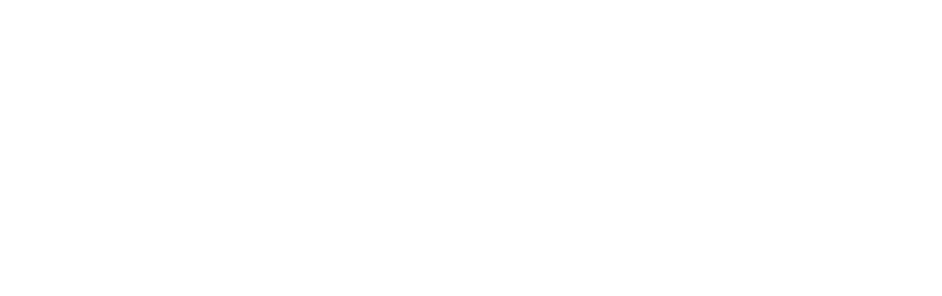
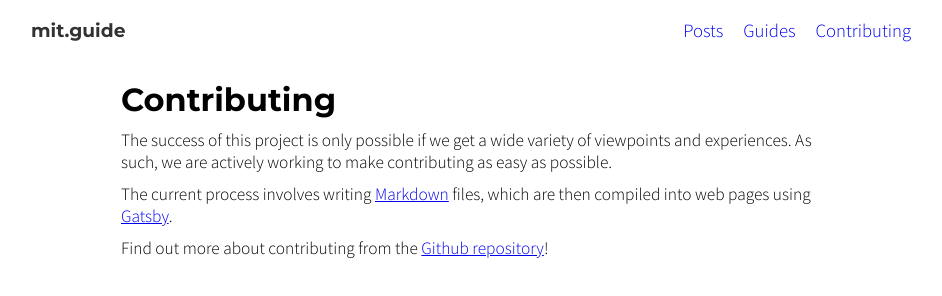
Before and after one commit to mitguide/mitguide.github.io, a Gatsby site: page /contributing in a window 1280 px wide. Before the commit this address had no page. Shown: the whole page, without its empty margins (169-1111 px from the left). Built offline with nearby package versions, Linux system fonts and the light colour scheme; Gatsby itself is replaced by a stand-in of ours.

```diff
--- a/src/components/header.js
+++ b/src/components/header.js
@@ -18,6 +18,7 @@
         <div className={styles.links}>
           <Link className={styles.clickable} to="#">Posts</Link>
           <Link className={styles.clickable} to="#">Guides</Link>
+          <Link className={styles.clickable} to="/contributing">Contributing</Link>
         </div>
       </header>
     )
--- a/src/components/layout.module.scss
+++ b/src/components/layout.module.scss
@@ -1,3 +1,5 @@
+@import "../styles/variables";
+
 * {
   margin: 0;
   padding: 0;
@@ -8,3 +10,10 @@
   padding-right: 20px;
   margin: auto;
 }
+
+p {
+  font-family: $bodyfont;
+  font-size: 13pt;
+  margin-top: 10px;
+  margin-bottom: 10px;
+}
--- /dev/null
+++ b/src/pages/contributing.js
@@ -0,0 +1,34 @@
+import React, { Component } from "react"
+
+import Layout from "../components/layout"
+import logo from "../assets/logo.png"
+import styles from "./contributing.module.scss"
+
+class Home extends Component {
+
+  render() {
+    return (
+      <Layout>
+        <div className={styles.widthContainer}>
+          <div className={styles.content}>
+            <h1 className={styles.header}>
+              Contributing
+            </h1>
+
+            <p>
+              The success of this project is only possible if we get a wide variety of viewpoints and experiences. As such, we are actively working to make contributing as easy as possible.
+            </p>
+
+            <p>
+              The current process involves writing <a rel="noreferrer" target="_blank" href="https://www.markdownguide.org/">Markdown</a> files, which are then compiled into web pages using <a rel="noreferrer" target="_blank" href="https://www.gatsbyjs.com/">Gatsby</a>.
+            </p>
+
+            <p>Find out more about contributing from the <a rel="noreferrer" target="_blank" href="https://github.com/mitguide/mitguide.github.io/blob/master/CONTRIBUTING.md">Github repository</a>!</p>
+          </div>
+        </div>
+      </Layout>
+    )
+  }
+}
+
+export default Home
--- /dev/null
+++ b/src/pages/contributing.module.scss
@@ -0,0 +1,20 @@
+@import "../styles/variables";
+
+.widthContainer {
+  max-width: $maxwidth;
+  padding-left: 10px;
+  padding-right: 10px;
+  margin: auto;
+}
+
+.content {
+  margin: auto;
+  max-width: $textmaxwidth;
+  padding-top: 20px;
+  padding-left: 10px;
+  padding-right: 10px;
+
+  .header {
+    font-family: $herofont;
+  }
+}
--- a/src/pages/index.js
+++ b/src/pages/index.js
@@ -2,7 +2,7 @@
 
 import Layout from "../components/layout"
 import logo from "../assets/logo.png"
-import styles from "../styles/index.module.scss"
+import styles from "./index.module.scss"
 
 class Home extends Component {
 
--- a/src/styles/index.module.scss
+++ b/src/pages/index.module.scss
@@ -1,4 +1,4 @@
-@import './variables';
+@import "../styles/variables";
 
 .hero {
   display: flex;
--- a/src/styles/_variables.scss
+++ b/src/styles/_variables.scss
@@ -11,3 +11,6 @@
 
 $normalblack: #323232;
 $hoverblack: #030303;
+
+$maxwidth: 900px;
+$textmaxwidth: 700px;
```
